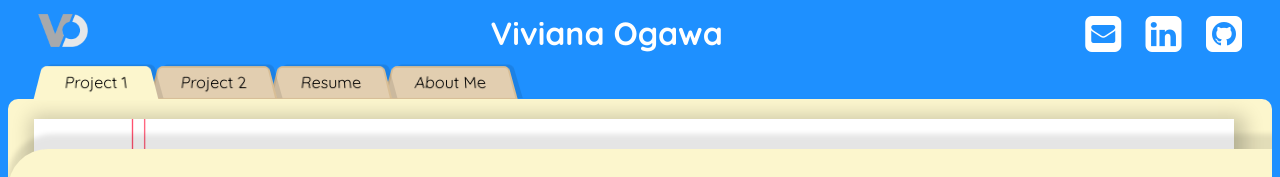
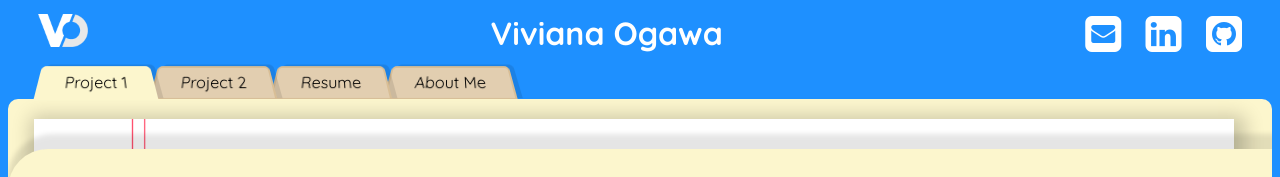
Before and after one commit to vsogawa/vsogawa.github.io, a plain HTML site: page index.html in a window 1280 px wide. Shown: the top 177 px of the page. Drawn offline with nearby package versions, Linux system fonts and the light colour scheme.

Commit message:
Add files via upload

```diff
--- a/index.html
+++ b/index.html
@@ -14,7 +14,7 @@
 
 <body>
     <header>
-        <img id = "logo" src = "https://vsogawa.github.io/img/vo_logo.png" alt="logo">
+        <img id = "logo" src = "https://vsogawa.github.io/img/vo_logo_150x100.png" alt="logo">
         <h1>Viviana Ogawa</h1>
         <div id = "iconList">
             <a href = "mailto:vsogawa@gmail.com"><i class="fa fa-envelope-square icon"></i></a>
```
